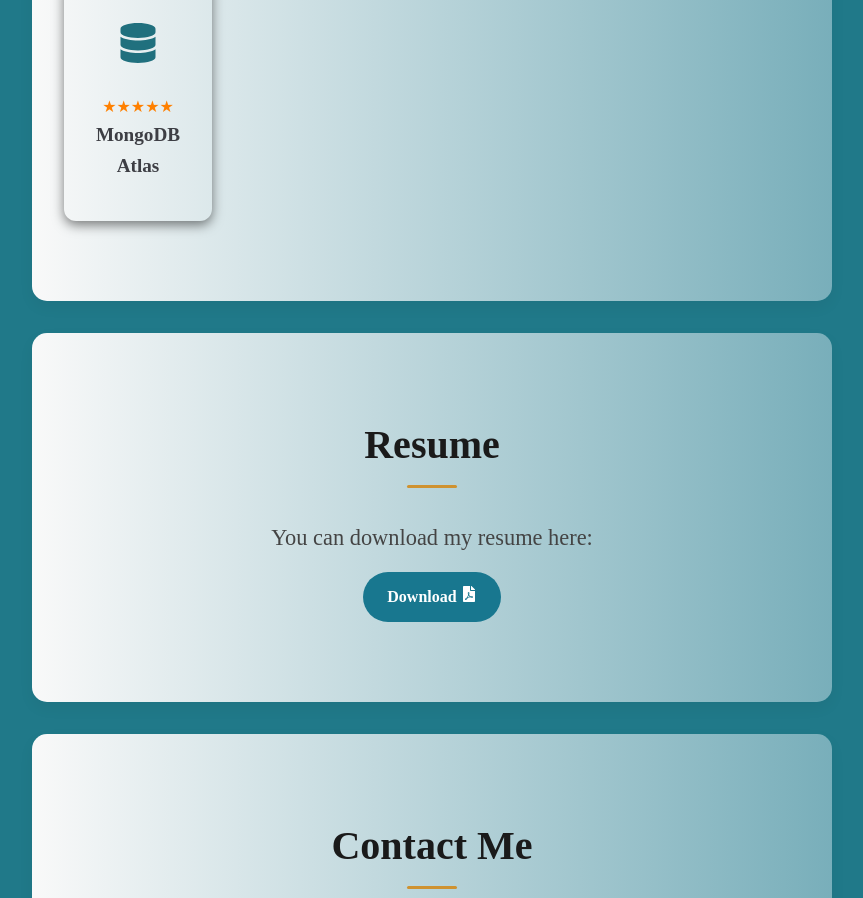
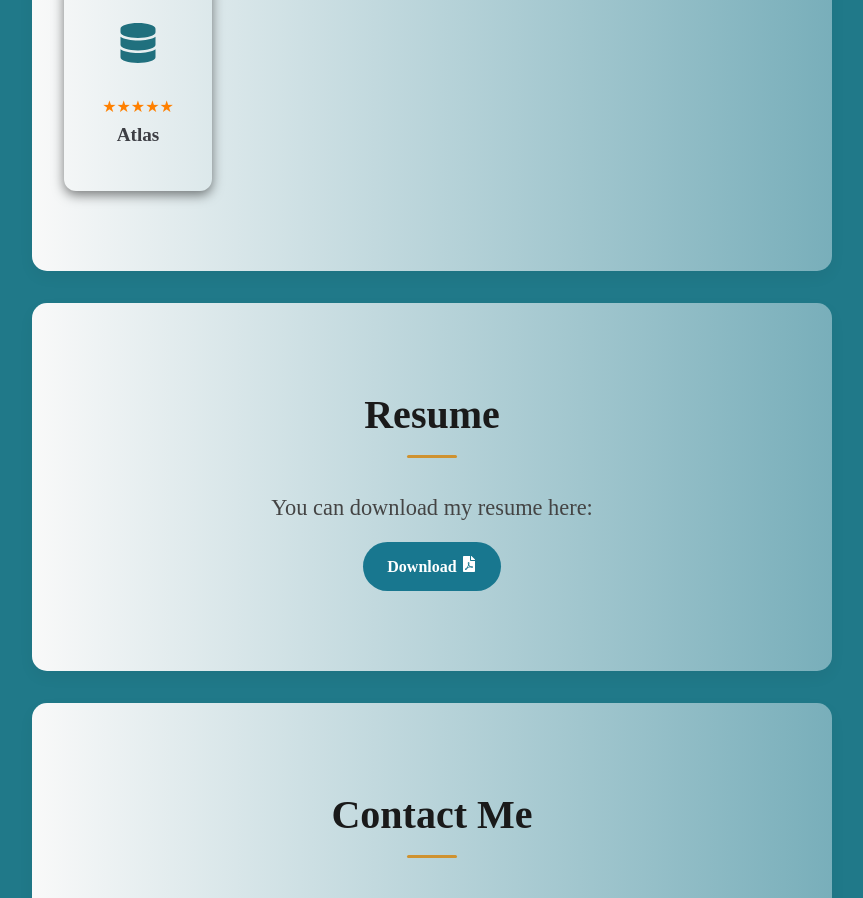
Before and after one commit to Hossein-Kelisa/Hossein-Kelisa-Portfolio, a React (Vite) app: page / in a window 1280 px wide. Shown: the part 4500-5398 px from the top of the page, without its empty margins (208-1071 px from the left). Built offline with nearby package versions, Linux system fonts and the light colour scheme.

Commit message:
change mongo db atlas to Atlas

```diff
--- a/src/components/Skills.jsx
+++ b/src/components/Skills.jsx
@@ -45,7 +45,7 @@ const tools = [
   { name: "Miro", icon: <FaFigma />, level: 4 },
   { name: "Namecheap", icon: <FaServer />, level: 4 },
   { name: "CodePen", icon: <FaCodepen />, level: 4 },
-  { name: "MongoDB Atlas", icon: <FaDatabase />, level: 5 }
+  { name: "Atlas", icon: <FaDatabase />, level: 5 }
 ];
 
 const Skills = () => {
```
